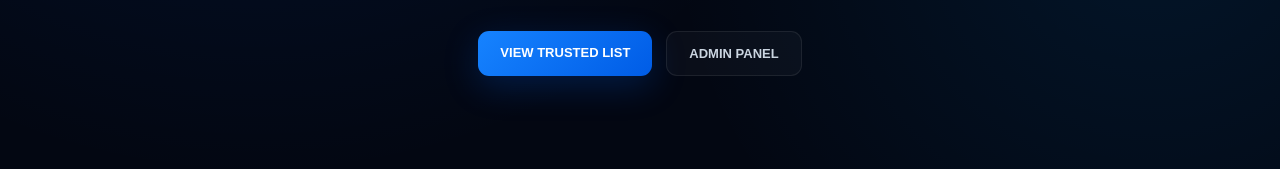
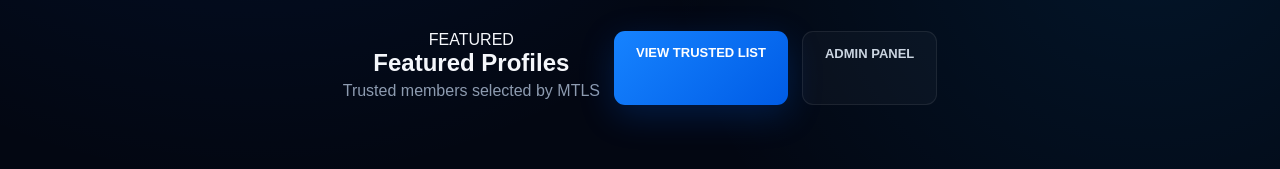
Before and after one commit to ridhimdid-lab/malaysiatrustedlistseller, a plain HTML site: page index.html in a window 1280 px wide. Shown: the part 482-651 px from the top of the page. Drawn offline with nearby package versions, Linux system fonts and the light colour scheme; no server answers.

Commit message:
Update index.html

```diff
--- a/index.html
+++ b/index.html
@@ -793,6 +793,32 @@ footer{
     </p>
 
     <div class="hero-buttons">
+        <section class="featured-section">
+
+    <div class="section-heading">
+        <span class="section-line"></span>
+
+        <div>
+            <div class="section-label">
+                FEATURED
+            </div>
+
+            <h2>
+                Featured Profiles
+            </h2>
+
+            <p>
+                Trusted members selected by MTLS
+            </p>
+        </div>
+    </div>
+
+    <div
+        id="featuredGrid"
+        class="profiles-grid"
+    ></div>
+
+</section>
 
         <a
             href="#trusted"
```
